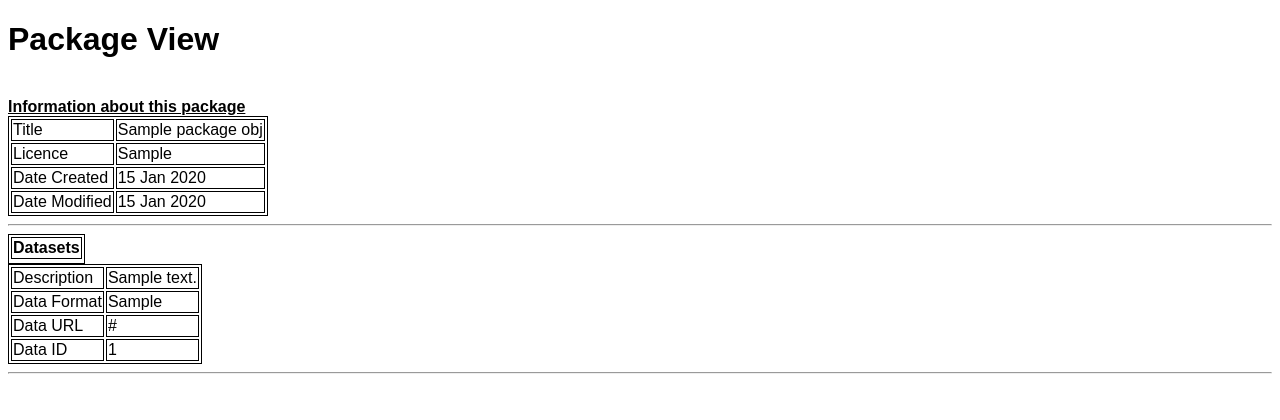
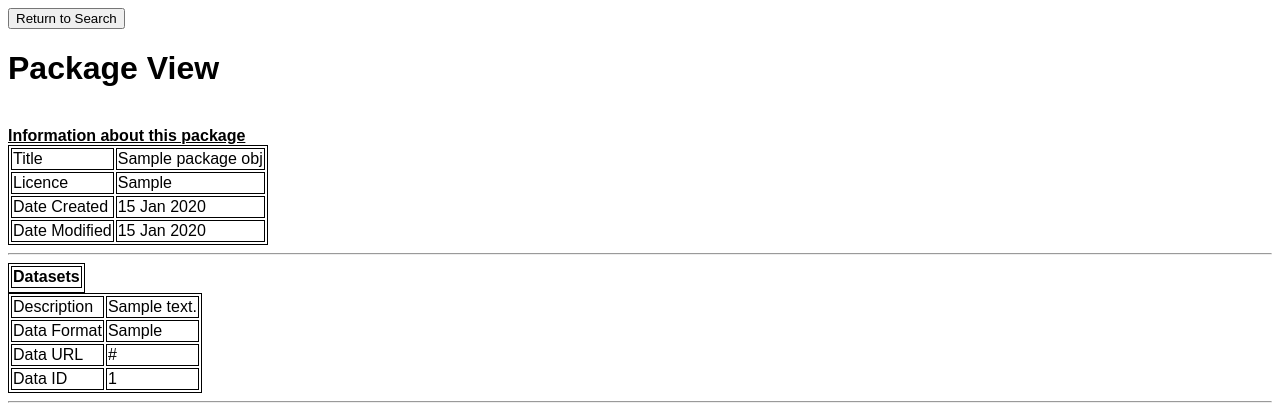
Before and after one commit to fraserirvine1801054/honours-project, a Node server app: template views/packageview.ejs in a window 1280 px wide. Shown: the top 420 px of the page. Run offline with Node 20, Linux system fonts and the light colour scheme; the template is opened without the code that fills it: most values are stand-ins (such as "Sample title", 1, 10 or a date in 2020); lists and menus that the app fills with data are empty.

```diff
--- a/views/packageview.ejs
+++ b/views/packageview.ejs
@@ -27,6 +27,14 @@
     </head>
 
     <body>
+        <!-- Navigation -->
+
+        <div id="navBar">
+            <form action="/" id="navHomeButton" method="GET">
+                <input type="submit" value="Return to Search">
+            </form>
+        </div>
+
         <!-- Simple Header -->
         <h1>Package View</h1>
         <br>
```
